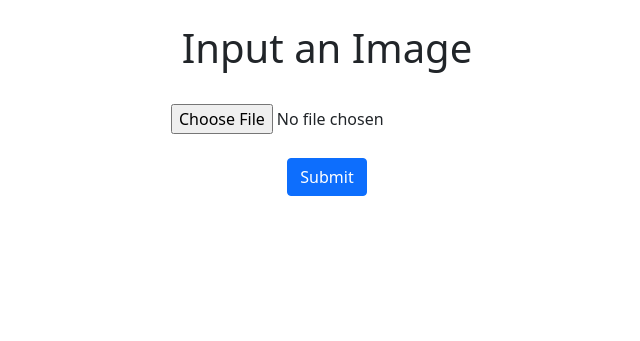
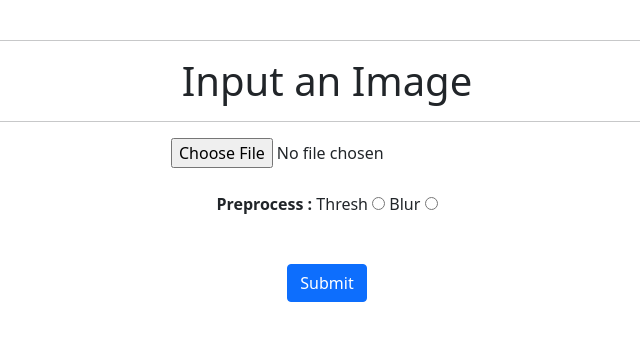
Before and after one commit to mounicarajput/visualization-and-data-preprocessing, a Flask app: page / in a window 1280 px wide. Shown: the top 341 px of the page, without its empty margins (313-953 px from the left). Run offline with Flask 2, Linux system fonts and the light colour scheme.

Commit message:
Preprocessing added

```diff
--- a/OCR/app.py
+++ b/OCR/app.py
@@ -1,8 +1,12 @@
-from flask import Flask, render_template, request
+from flask import Flask, render_template, request,jsonify
 from flask_sqlalchemy import SQLAlchemy
+import os,pytesseract
+from cv2 import cv2
+from PIL import Image
 
 app = Flask(__name__)
 
+"""
 app.config['SQLALCHEMY_DATABASE_URI'] = 'sqlite:///images.db'
 db = SQLAlchemy(app)
 
@@ -10,21 +14,50 @@ class Images(db.Model):
     id = db.Column(db.Integer, primary_key=True)
     name = db.Column(db.String(300))
     data = db.Column(db.LargeBinary)
+"""
+
+UPLOAD_FOLDER = os.path.basename('.')
+app.config['UPLOAD_FOLDER'] = UPLOAD_FOLDER
+
 
 @app.route("/")
 def main():
 	return render_template('main.html')
 
 
-@app.route("/result", methods=['POST'])
-def result():
+@app.route("/upload", methods=['POST', 'GET'])
+def upload():
     img = request.files['pic']
 
+    """
     new_image = Images(name=img.filename, data=img.read())
     db.session.add(new_image)
     db.session.commit()
 
     return "Saved " + img.filename + " to the Database"
+    """
+
+    f = os.path.join(app.config['UPLOAD_FOLDER'], img.filename)
+    img.save(f)
+    image = cv2.imread(UPLOAD_FOLDER+"/"+img.filename)
+    os.remove(UPLOAD_FOLDER+"/"+img.filename)
+    gray = cv2.cvtColor(image, cv2.COLOR_BGR2GRAY)
+
+    preprocess = request.form["preprocess"]
+    if  preprocess == "thresh":
+        gray = cv2.threshold(gray, 0, 255,
+                             cv2.THRESH_BINARY | cv2.THRESH_OTSU)[1]
+
+
+    elif preprocess == "blur":
+        gray = cv2.medianBlur(gray, 3)
+    print(preprocess)
+
+    filename = "images/{}.png".format(os.getpid())
+    cv2.imwrite(filename, gray)
+
+    return "Image saved"
+
 
 if __name__ == '__main__':
 	app.run(debug=True)
--- a/OCR/templates/main.html
+++ b/OCR/templates/main.html
@@ -10,15 +10,20 @@
 </head>
 <body>
 <br>
-
+<hr>
 <div class="container" align="center">
-    <h1 align="center">Input an Image</h1>
-    <br>
-    <form action="/result" method="POST" enctype="multipart/form-data">
+    <h1 align="center">Input an Image</h1><hr>
+    <form action="/upload" method="POST" enctype="multipart/form-data">
         <div class="form-group">
         <input type="file" name="pic" accept="image/*">
         </div>
         <br>
+        <strong>Preprocess :</strong>
+           <label>Thresh</label>
+        <input type="radio" name="preprocess" value="thresh">
+        <label>Blur</label>
+        <input type="radio" name="preprocess" value="blur"><br>
+<br><br>
         <button type="submit" class="btn btn-primary">Submit</button>
     </form>
 </div>
```
Also changed, not shown: OCR/images.db, OCR/images/19212.png (added), OCR/images/2972.png (added).
